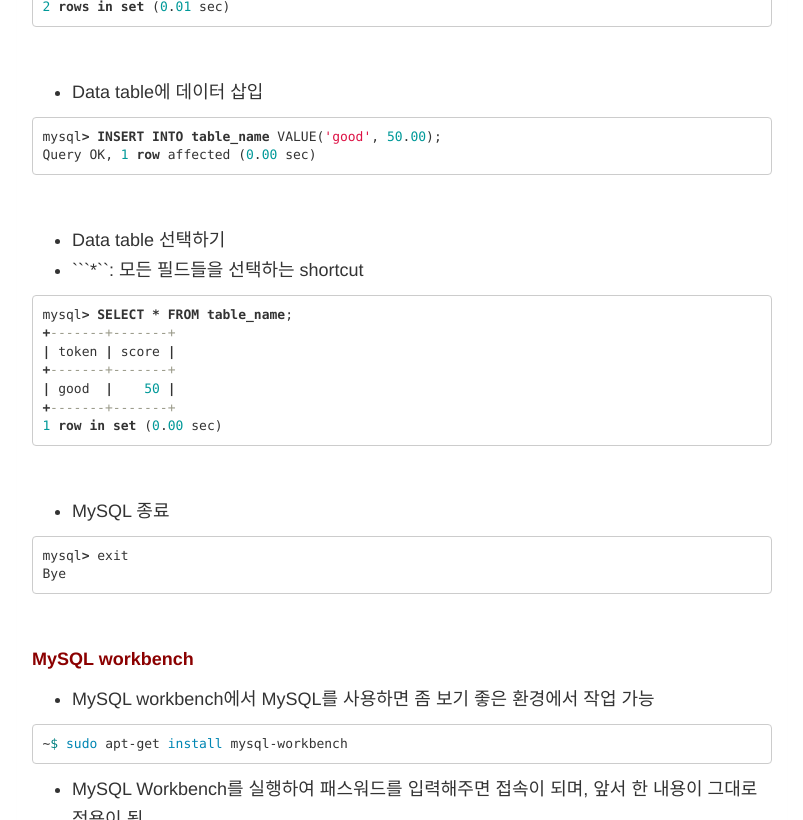
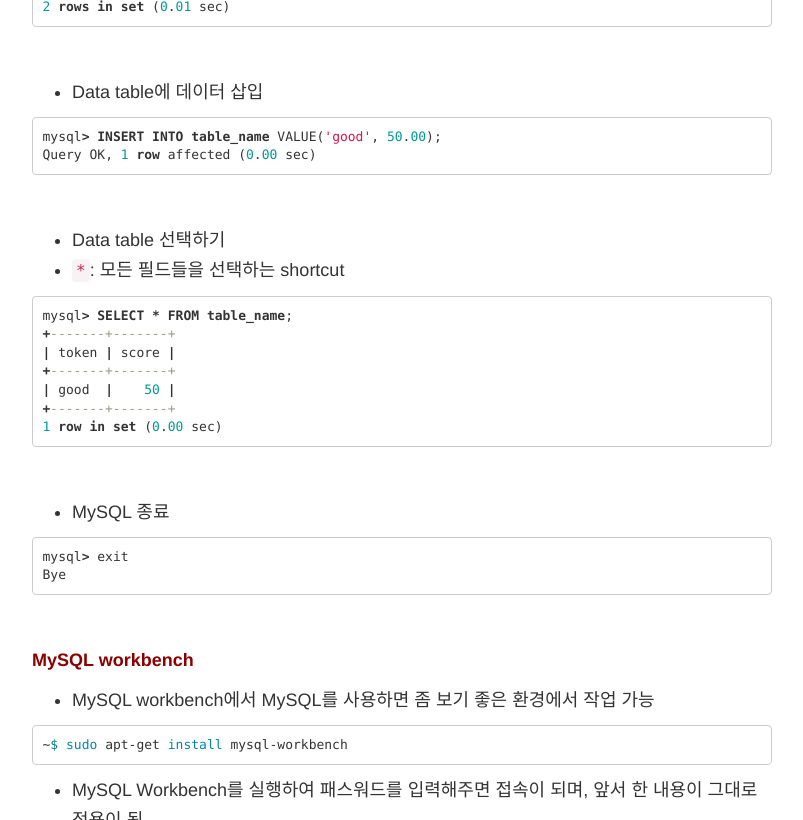
Before and after one commit to Donghwa-KIM/Donghwa-KIM.github.io, a Jekyll site: the page built from _posts/chatbot/2018-02-17-mysql.md, in a window 1280 px wide and 900 px high, scrolled down 1991 px, cut to the strip 0-820 px from the top of the window. Shown: the whole strip, without its empty margins (238-1041 px from the left). Built offline with Jekyll 4.4.1, drawn with Linux system fonts in a browser that asks for light colours; nearby versions of some CDN libraries; some web fonts are replaced; comment, search, counter and statistics services are not loaded.

Commit message:
'correction_blog'

````diff
--- a/_posts/chatbot/2018-02-17-mysql.md
+++ b/_posts/chatbot/2018-02-17-mysql.md
@@ -123,7 +123,7 @@
 
 
 - Data table 선택하기
-- ```*``: 모든 필드들을 선택하는 shortcut
+- ```*```: 모든 필드들을 선택하는 shortcut
 
 
 ```sql
````
